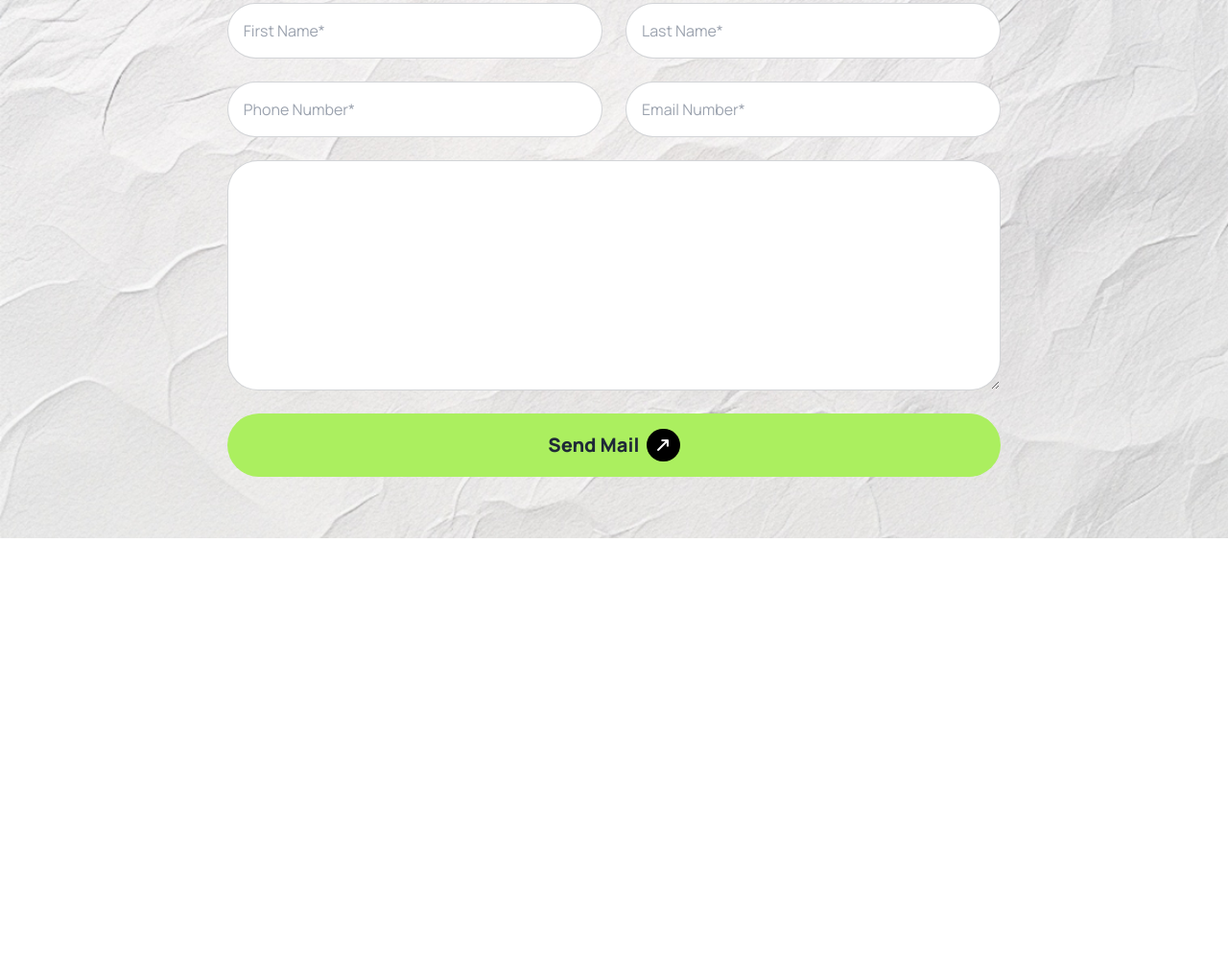
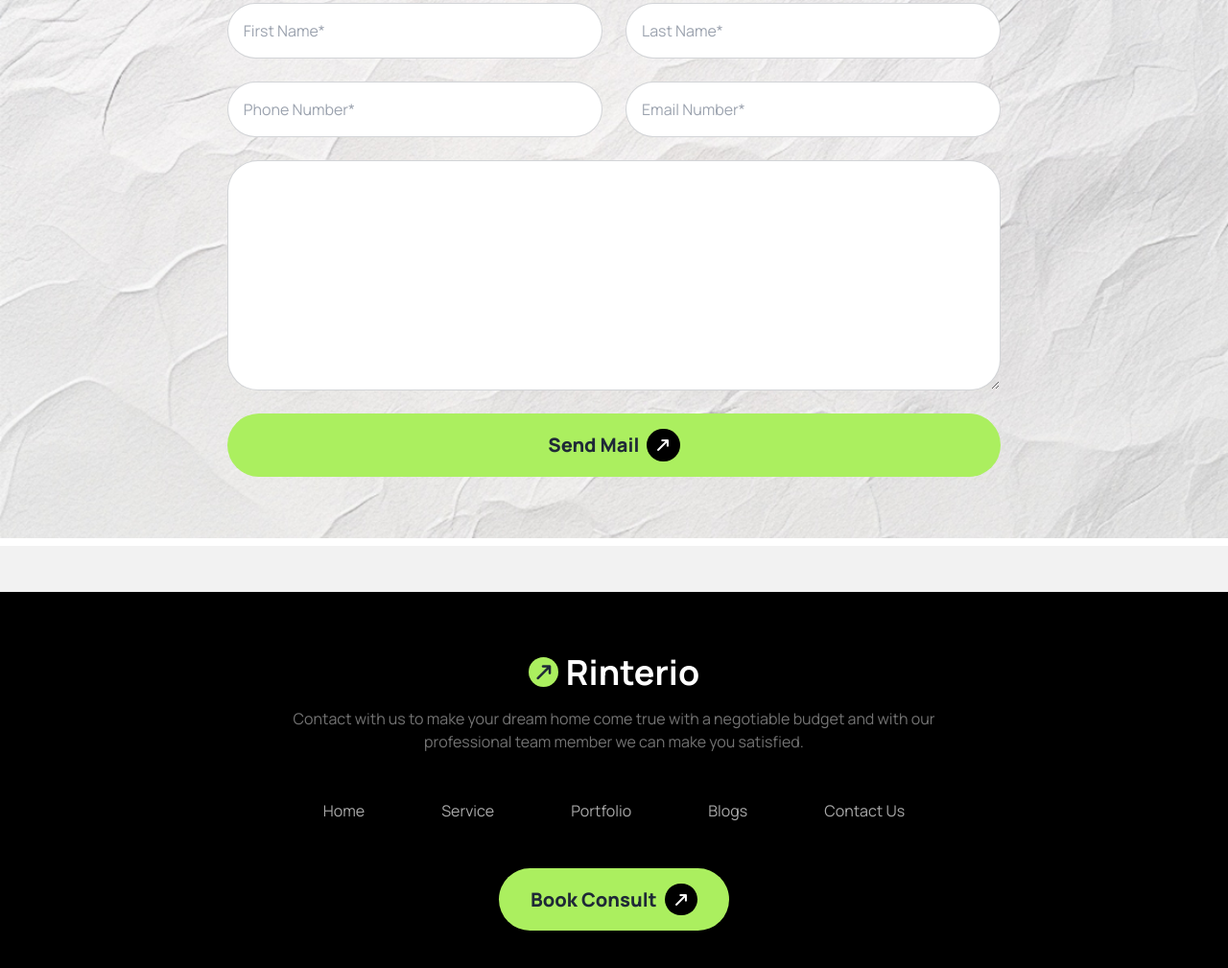
Before and after one commit to SakibHasan7439/Assignment-3, a website: page src/index.html in a window 1280 px wide. Shown: the part 4911-5920 px from the top of the page at 96% size. Before the commit the page ends 5472 px from the top, so only its background shows below. Drawn offline with Linux system fonts and the light colour scheme.

Commit message:
footer section completed

```diff
--- a/src/index.html
+++ b/src/index.html
@@ -579,7 +579,7 @@
           </div>
         </div>
 
-        <div class="bg-page-bg bg-cover bg-center py-10 px-4 lg:p-16">
+        <div class="bg-page-bg bg-cover bg-center py-10 px-4 lg:p-16 mb-2">
            <div class="container mx-auto">
             <!-- section-heading -->
             <div class="text-center">
@@ -631,9 +631,55 @@
             </div>
            </div>
         </div>
+
+        <div class="bg-base-200 py-6"></div>
      </main>
 
     <!-- footer section -->
-     <footer></footer>
+     <footer class="bg-black py-8 md:py-16 px-4">
+        <div class="container mx-auto">
+          <!-- .footer-container -->
+          <div class="md:w-[80%] lg:w-[55%] md:mx-auto">
+            <div class="text-xl flex items-center justify-center mb-4 gap-2">
+              <div class="py-[0.1rem] px-[0.5rem] rounded-full bg-[#ABEF5F]">
+                  <i class="fa-solid fa-arrow-up-long rotate-45"></i>
+              </div>
+              <h3 class="text-3xl md:text-4xl font-bold text-white capitalize">
+                  rinterio
+              </h3>
+            </div>
+            <p class="text-center text-[#737373] pb-8 md:pb-12">
+              Contact with us to make your dream home come true with a negotiable budget
+              and with our professional team member we can make you satisfied.
+            </p>
+
+            <!-- nav-option -->
+             <ul class="flex flex-col justify-center items-center capitalize md:flex-row md:justify-around mb-8">
+              <li class="pb-4">
+                <a class="text-[#ffffffa9]" href="#">home</a>
+              </li>
+              <li  class="pb-4">
+                <a class="text-[#ffffffa9]" href="#">service</a>
+              </li>
+              <li  class="pb-4">
+                <a class="text-[#ffffffa9]" href="#">portfolio</a>
+              </li>
+              <li  class="pb-4">
+                <a class="text-[#ffffffa9]" href="#">blogs</a>
+              </li>
+              <li  class="pb-4">
+                <a class="text-[#ffffffa9]" href="#">contact us</a>
+              </li>
+             </ul>
+
+             <button class="flex justify-center gap-2 items-center p-4 w-full md:w-[240px] md:mx-auto bg-[#ABEF5F] rounded-[3rem]">
+              <h4 class="text-xl font-extrabold capitalize">book consult</h4>
+              <div class="py-[0.3rem] px-[0.7rem] rounded-full bg-[#000000]">
+                <i class="fa-solid text-white fa-arrow-up-long rotate-45"></i>
+              </div>
+            </button>
+          </div>
+        </div>
+     </footer>
 </body>
 </html>
```
Also changed, not shown: src/output.css.
